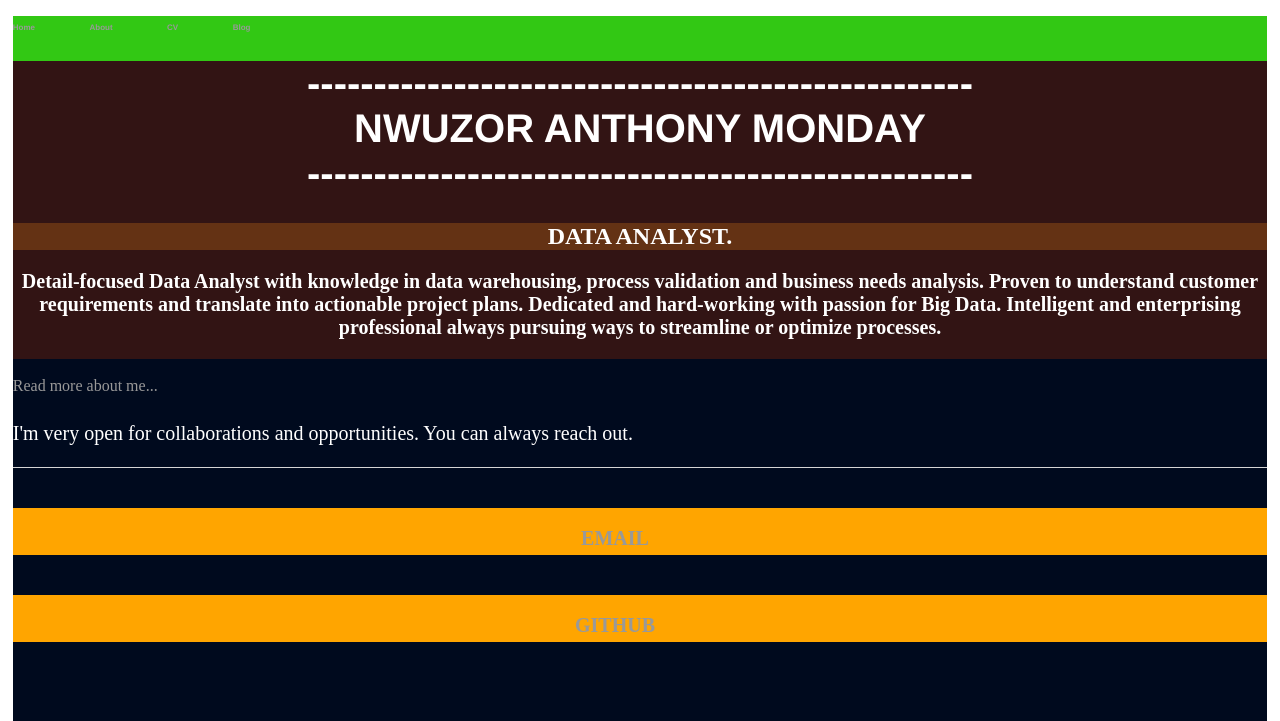
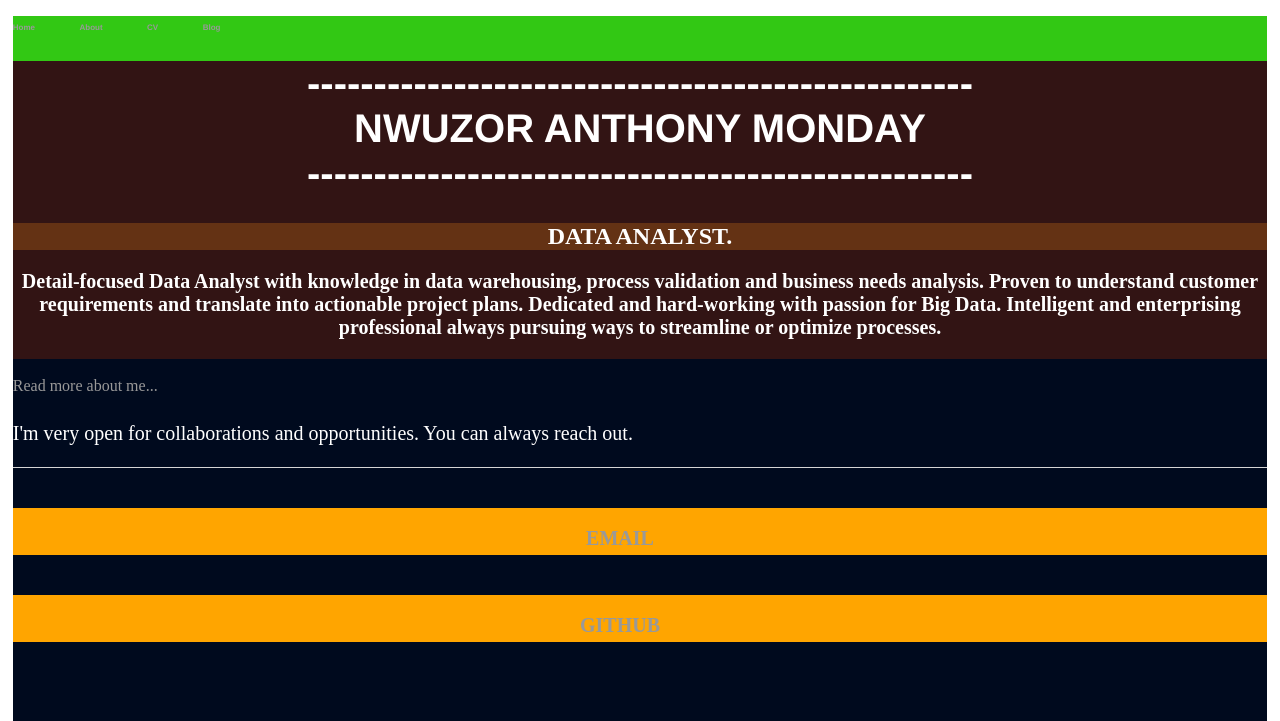
Before and after one commit to teefortech/teefortech.github.io, a Jekyll site: the page index.html, which Jekyll copies as it is, in a window 1280 px wide. Shown: the top 721 px of the page. Built offline with Jekyll 4.4.1, drawn with Linux system fonts in a browser that asks for light colours.

Commit message:
Update main.css

```diff
--- a/css/main.css
+++ b/css/main.css
@@ -10,7 +10,7 @@
 }
 nav ul li, footer ul li {
     display: inline;
-    margin-right: 50px; font-size: 0.5em;
+    margin-right: 40px; font-size: 0.5em;
 }
 a {
     text-decoration: none;
```
